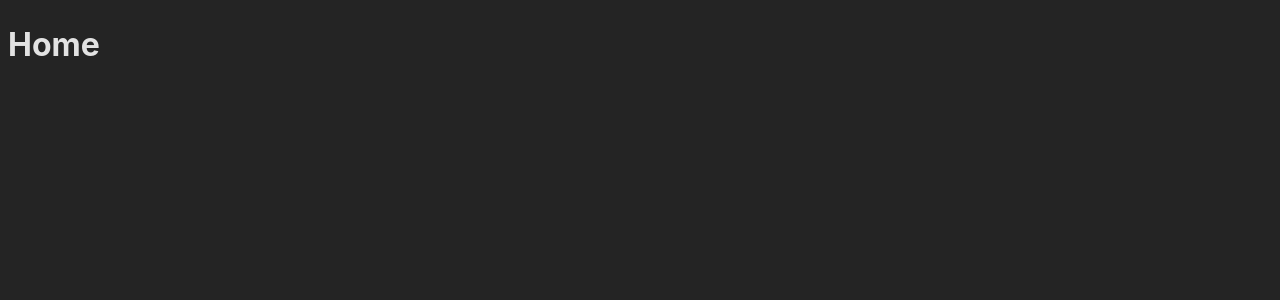
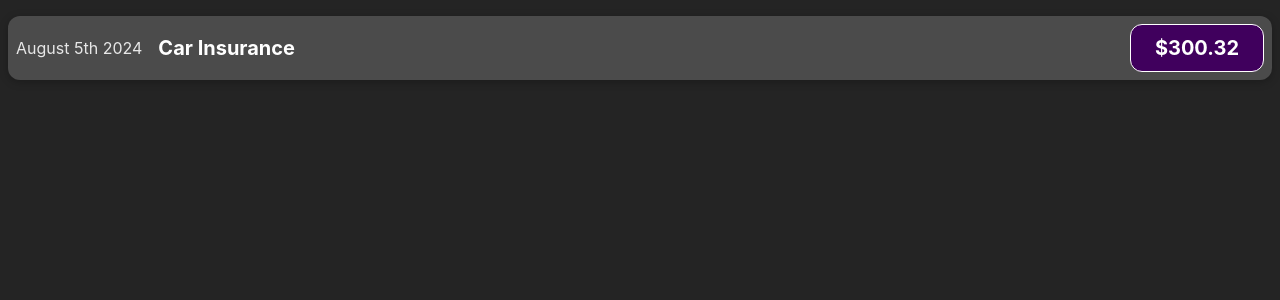
Before and after one commit to EidHachem/financial-tracker, a React (Vite) app: page / in a window 1280 px wide. Shown: the top 300 px of the page. Built offline with nearby package versions, Linux system fonts and the light colour scheme.

Commit message:
Add expense item component and styles

```diff
--- a/src/App.jsx
+++ b/src/App.jsx
@@ -1,10 +1,11 @@
+import ExpenseItem from './components/ExpenseItem'
 import './App.css'
 
 function App() {
 
   return (
     <>
-      <h1>Home</h1>
+      <ExpenseItem />
     </>
   )
 }
--- /dev/null
+++ b/src/components/ExpenseItem.css
@@ -0,0 +1,56 @@
+.expense-item {
+    display: flex;
+    justify-content: space-between;
+    align-items: center;
+    box-shadow: 0 2px 8px rgba(0, 0, 0, 0.25);
+    padding: 0.5rem;
+    margin: 1rem 0;
+    border-radius: 12px;
+    background-color: #4b4b4b;
+  }
+
+  .expense-item__description {
+    display: flex;
+    flex-direction: column;
+    gap: 1rem;
+    align-items: flex-end;
+    flex-flow: column-reverse;
+    justify-content: flex-start;
+    flex: 1;
+  }
+
+  .expense-item h2 {
+    color: #3a3a3a;
+    font-size: 1rem;
+    flex: 1;
+    margin: 0 1rem;
+    color: white;
+  }
+
+  .expense-item__price {
+    font-size: 1rem;
+    font-weight: bold;
+    color: white;
+    background-color: #40005d;
+    border: 1px solid white;
+    padding: 0.5rem;
+    border-radius: 12px;
+  }
+
+  @media (min-width: 580px) {
+    .expense-item__description {
+      flex-direction: row;
+      align-items: center;
+      justify-content: flex-start;
+      flex: 1;
+    }
+
+    .expense-item__description h2 {
+      font-size: 1.25rem;
+    }
+
+    .expense-item__price {
+      font-size: 1.25rem;
+      padding: 0.5rem 1.5rem;
+    }
+  }
--- /dev/null
+++ b/src/components/ExpenseItem.jsx
@@ -0,0 +1,16 @@
+import React from "react";
+import "./ExpenseItem.css";
+
+const ExpenseItem = () => {
+  return (
+    <div className="expense-item">
+      <div>August 5th 2024</div>
+      <div className="expense-item__description">
+        <h2>Car Insurance</h2>
+        <div className="expense-item__price">$300.32</div>
+      </div>
+    </div>
+  );
+};
+
+export default ExpenseItem;
```
